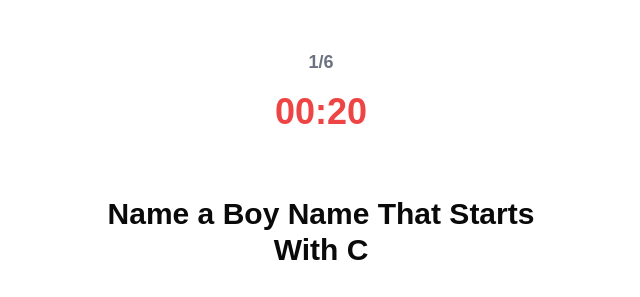
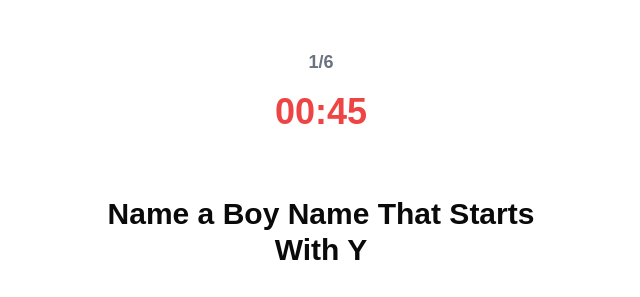
Before and after one commit to ctmventuresinc/kategoryweb, a Next.js app: page / in a window 1280 px wide. Shown: the top 297 px of the page, without its empty margins (319-959 px from the left). Built offline with nearby package versions, Linux system fonts and the light colour scheme.

Commit message:
day 9 of kategorie

```diff
--- a/app/page.tsx
+++ b/app/page.tsx
@@ -10,12 +10,13 @@ import { Analytics, track } from "@vercel/analytics/react";
 export default function WordGame() {
   const [currentAnswer, setCurrentAnswer] = useState("");
   const [currentCategoryIndex, setCurrentCategoryIndex] = useState(0);
-  const [timeRemaining, setTimeRemaining] = useState(25);
+  const [timeRemaining, setTimeRemaining] = useState(50);
   const [gameCompleted, setGameCompleted] = useState(false);
   const [userAnswers, setUserAnswers] = useState<UserAnswers>({});
   const [startTime, setStartTime] = useState<Date | null>(null);
   const [timeTaken, setTimeTaken] = useState<number | null>(null);
-  const startingLetter = "C";
+  const startingLetter = "Y";
+  // 2-08-2025 was Y
   // 2-07-2025 was C
   // 2-06-2025 was J
   // 2-05-2025 was P
--- a/components/game-results.tsx
+++ b/components/game-results.tsx
@@ -80,7 +80,7 @@ export function GameResults({ userAnswers, timeTaken }: GameResultsProps) {
   const handleShare = () => {
     const timeTakenText =
       timeTaken !== null ? `Completed in ${timeTaken} seconds` : "";
-    const shareText = `Kategorie Day 8\n${
+    const shareText = `Kategorie Day 9\n${
       scores.total
     } Points\n${timeTakenText}\n${scores.details
       .map(([category, _, score]) => `${getScoreEmoji(score)} ${category}`)
```
